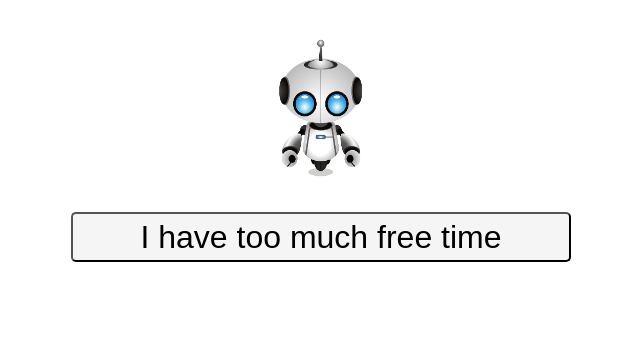
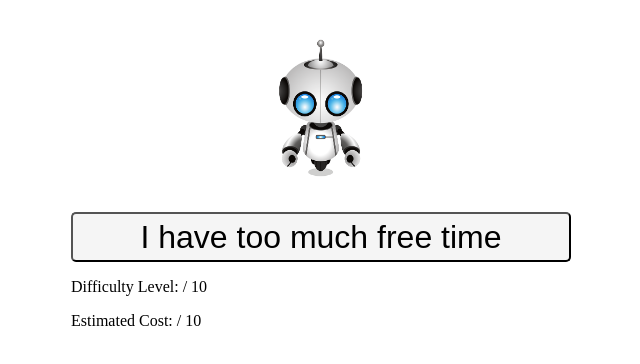
Before and after one commit to anthon78/productivity, a React app: page / in a window 1280 px wide. Shown: the top 364 px of the page, without its empty margins (319-959 px from the left). Built offline with nearby package versions, Linux system fonts and the light colour scheme; the HTML template or start-up script is replaced by a standard one.

Commit message:
build basic selectionPane component

```diff
--- a/client/src/app.jsx
+++ b/client/src/app.jsx
@@ -1,12 +1,16 @@
 import React from "react";
 import axios from "axios";
 import styles from "./assets/styles.css";
+import SelectionPane from "./components/selectionpane.jsx";
 
 class App extends React.Component {
   constructor(props) {
     super(props);
     this.state = {
-      currentTask: {},
+      currentTaskDescription: null,
+      currentTaskDifficulty: null,
+      currentTaskPrice: null,
+      currentTaskType: null,
     }
     this.getNextTask = this.getNextTask.bind(this);
   }
@@ -15,7 +19,10 @@ class App extends React.Component {
     axios.get("https://www.boredapi.com/api/activity/")
     .then(result => {
       this.setState({
-        currentTask: result.data,
+        currentTaskDescription: result.data.activity,
+        currentTaskDifficulty: result.data.accessibility * 10,
+        currentTaskPrice: result.data.price * 10,
+        currentTaskType: result.data.type,
       })
     })
   }
@@ -24,7 +31,12 @@ class App extends React.Component {
     return (
       <div className ={styles.main}>
         <div><img src={require('./robot.png')} className = {styles.image}></img></div>
-       <button className={styles.button} onClick = {this.getNextTask}>I have too much free time</button>
+        <SelectionPane
+          getNextTask = {this.getNextTask}
+          currentTaskDescription = {this.state.currentTaskDescription}
+          currentTaskDifficulty = {this.state.currentTaskDifficulty}
+          currentTaskPrice = {this.state.currentTaskPrice}
+        />
       </div>
     )
   }
--- /dev/null
+++ b/client/src/assets/selectionpane.css
@@ -0,0 +1,7 @@
+.button {
+  height: 50px;
+  width: 500px;
+  font-size: 2em;
+  border-radius: 5px;
+  background-color: whitesmoke;
+}
--- /dev/null
+++ b/client/src/components/selectionpane.jsx
@@ -0,0 +1,15 @@
+import React from "react";
+import styles from "../assets/selectionpane.css";
+
+const SelectionPane = (props) => {
+  return (
+    <div>
+      <button className={styles.button} onClick = {props.getNextTask}>I have too much free time</button>
+      <p>{props.currentTaskDescription}</p>
+      <p>Difficulty Level: {props.currentTaskDifficulty} / 10</p>
+      <p>Estimated Cost: {props.currentTaskPrice} / 10</p>
+    </div>
+  )
+}
+
+export default SelectionPane;
```
